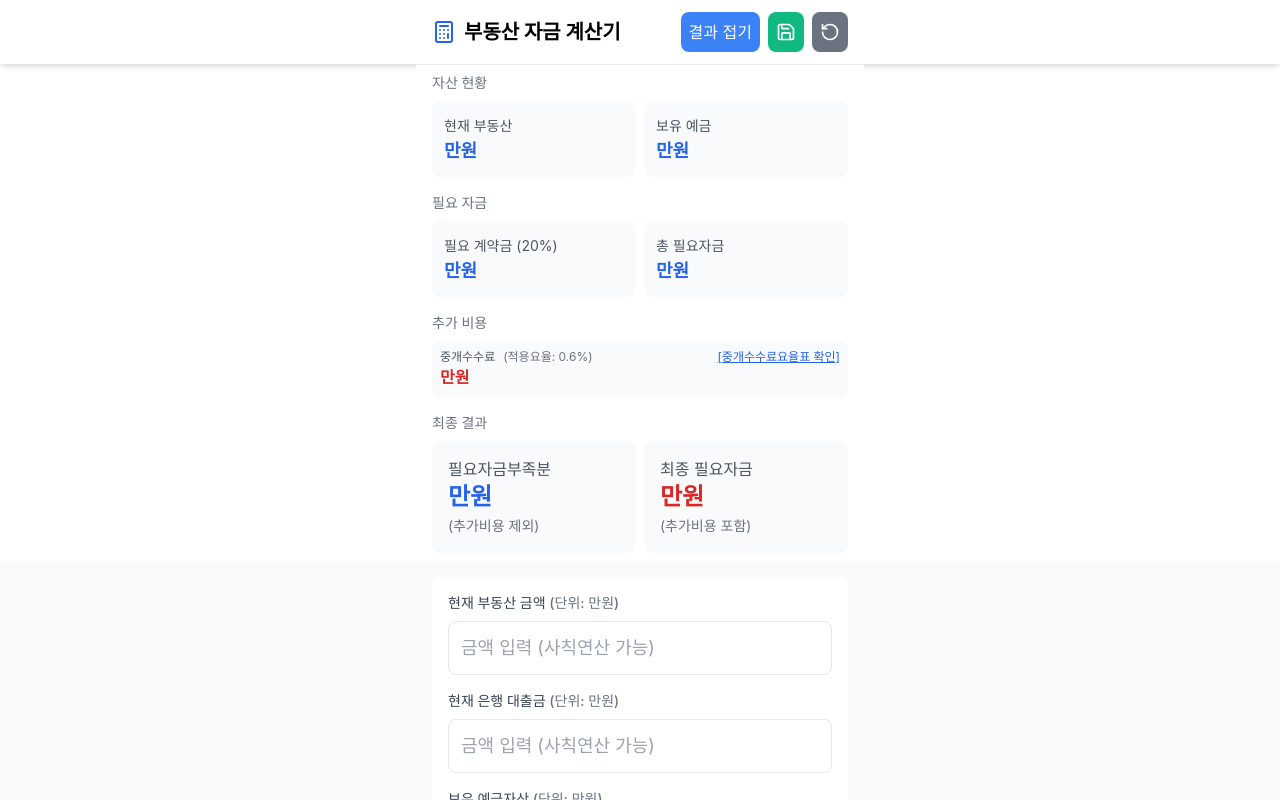
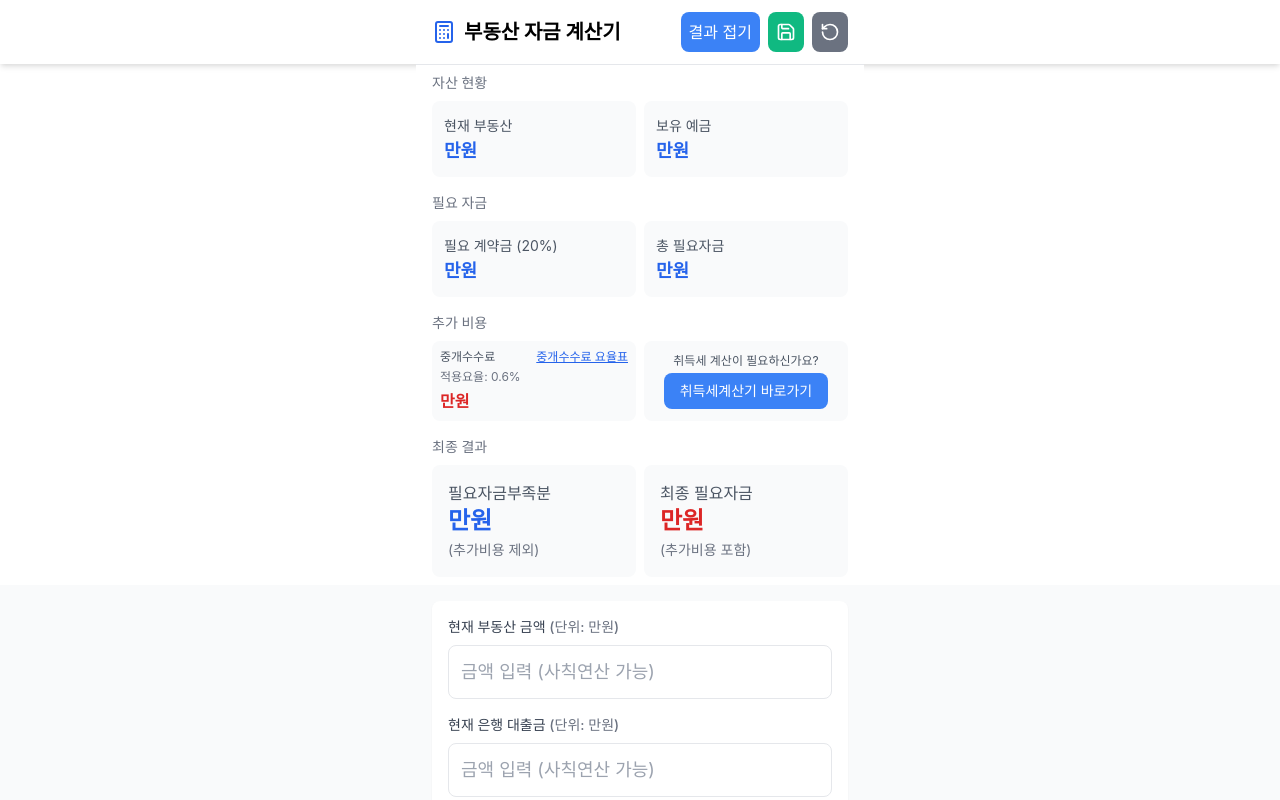
Before and after one commit to RyuSeHyeon/real-estate-calculator, a React (Create React App) app: page / in a window 1280 px wide. Built offline with nearby package versions, Linux system fonts and the light colour scheme.

Commit message:
add acquisition tax Calc. Link

```diff
--- a/src/components/sections/ResultSection.js
+++ b/src/components/sections/ResultSection.js
@@ -60,23 +60,36 @@ const ResultSection = ({
                 {/* 추가 비용 그룹 */}
                 <div>
                     <h3 className="text-sm font-medium text-gray-500 mb-2">추가 비용</h3>
+                    <div className="grid grid-cols-2 gap-2">
                         <div className="bg-gray-50 p-2 rounded-lg">
-                        <div className="flex items-center justify-between">
-                            <div className="flex items-center gap-2">
+                            <div className="flex justify-between items-center">
                                 <span className="text-xs text-gray-600">중개수수료</span>
-                                <span className="text-xs text-gray-500">
-                                    (적용요율: {(calculateBrokerageRate(values.newProperty, transactionType) * 100).toFixed(1)}%)
-                                </span>
-                            </div>
                                 <button
                                     onClick={() => setShowBrokerageTable(true)}
                                     className="text-xs text-blue-600 hover:text-blue-800 underline"
                                 >
-                                [중개수수료요율표 확인]
+                                    중개수수료 요율표
                                 </button>
                             </div>
-                        <div className="text-base font-bold text-red-600">
+                            <div className="text-xs text-gray-500 mt-1">
+                                적용요율: {(calculateBrokerageRate(values.newProperty, transactionType) * 100).toFixed(1)}%
+                            </div>
+                            <div className="text-base font-bold text-red-600 mt-1">
                                 {formatNumber(Math.round(brokerageFee / 10000))}만원
+                            </div>
+                        </div>
+
+                        {/* 취득세계산기 링크 */}
+                        <div className="bg-gray-50 p-2 rounded-lg flex flex-col justify-center items-center">
+                            <span className="text-xs text-gray-600 mb-1">취득세 계산이 필요하신가요?</span>
+                            <a
+                                href="https://xn--989a00af8jnslv3dba.com/%EC%B7%A8%EB%93%9D%EC%84%B8"
+                                target="_blank"
+                                rel="noopener noreferrer"
+                                className="inline-flex items-center justify-center px-4 py-2 bg-blue-500 text-white text-sm font-medium rounded-lg hover:bg-blue-600 transition-colors"
+                            >
+                                취득세계산기 바로가기
+                            </a>
                         </div>
                     </div>
                 </div>
```
Also changed, not shown: 1 other file (tests, documents, lock files or other folders). Lines whose indentation alone changed are shown as unchanged.
